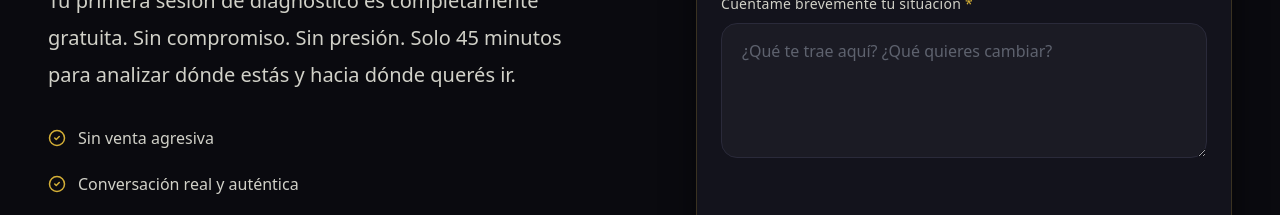
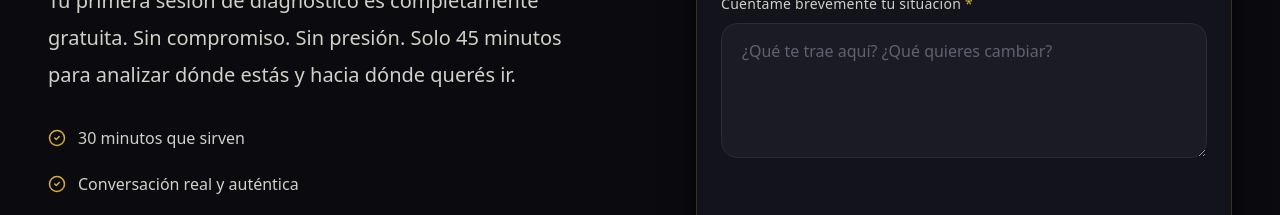
Before and after one commit to jagoff/web-coaching-terceros, a Next.js app: page / in a window 1280 px wide. Shown: the part 9840-10055 px from the top of the page. Built offline with nearby package versions, Linux system fonts and the light colour scheme; no server answers.

Commit message:
Replace 'Sin venta agresiva' with '30 minutos que sirven'

```diff
--- a/components/sections/Contact.tsx
+++ b/components/sections/Contact.tsx
@@ -171,7 +171,7 @@ export default function Contact() {
               className="space-y-4 sm:space-y-5 mb-10 sm:mb-14"
             >
               {[
-                "Sin venta agresiva",
+                "30 minutos que sirven",
                 "Conversación real y auténtica",
                 "Claridad garantizada",
               ].map((item) => (
```
